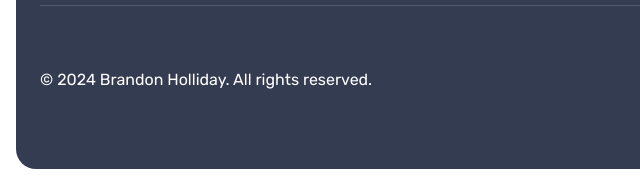
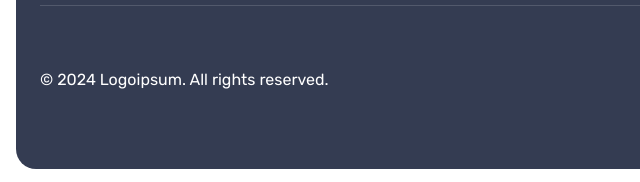
Before and after one commit to bholli/fend-personal-blog-project, a plain HTML site: page index.html in a window 1280 px wide. Shown: the part 2627-2809 px from the top of the page, 0-640 px from the left. Drawn offline with Linux system fonts and the light colour scheme.

Commit message:
edited copyright

```diff
--- a/index.html
+++ b/index.html
@@ -206,7 +206,7 @@
                     </div>
                     <div class="footer-bottom">
                         <div class="copyright">
-                            <p>&copy; 2024 Brandon Holliday. All rights reserved.</p>
+                            <p>&copy; 2024 Logoipsum. All rights reserved.</p>
                         </div>
                         <div class="social-icons">
                             <a href="#" class="icon">Facebook</a>
```
